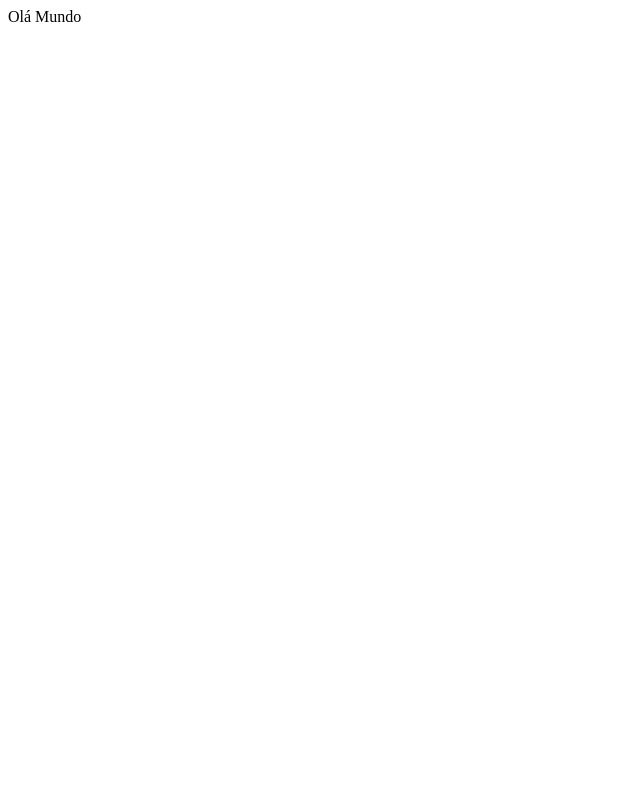
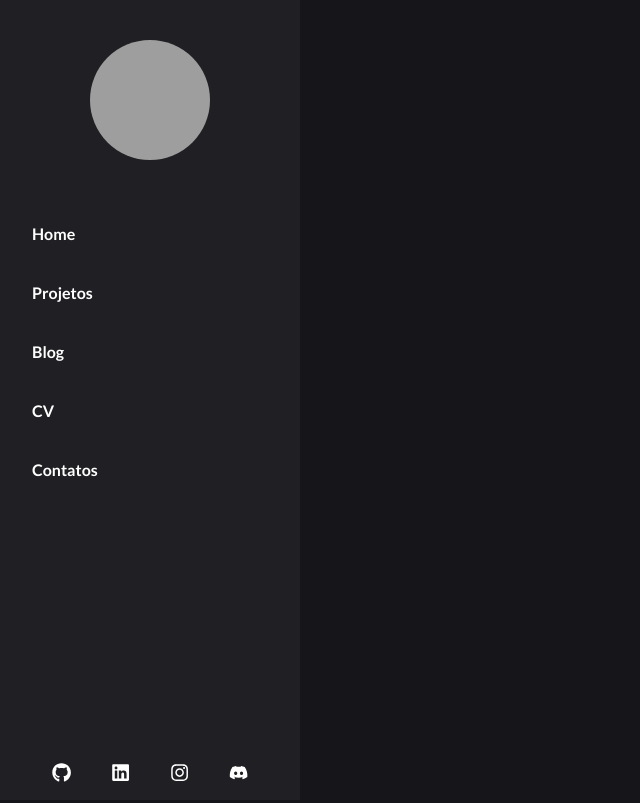
Before and after one commit to DevEduardoSouza/portfolio, a React (Create React App) app in the folder portfolio-front/: page / in a window 1280 px wide. Shown: the whole page, without its empty margins (0-640 px from the left). Built offline with nearby package versions, Linux system fonts and the light colour scheme; grey boxes are pictures that could not be loaded.

Commit message:
feat: add header

```diff
--- a/portfolio-front/public/index.html
+++ b/portfolio-front/public/index.html
@@ -10,7 +10,15 @@
       content="Web site created using create-react-app"
     />
 
-    <title>React App</title>
+    <!-- Fonts -->
+    <link rel="preconnect" href="https://fonts.googleapis.com" />
+    <link rel="preconnect" href="https://fonts.gstatic.com" crossorigin />
+    <link
+      href="https://fonts.googleapis.com/css2?family=Lato:ital,wght@0,100;0,300;0,400;0,700;0,900;1,100;1,300;1,400;1,700;1,900&family=Sriracha&display=swap"
+      rel="stylesheet"
+    />
+
+    <title>Eduardo Souza</title>
   </head>
   <body>
     <noscript>You need to enable JavaScript to run this app.</noscript>
--- a/portfolio-front/src/App.js
+++ /dev/null
@@ -1,5 +0,0 @@
-function App() {
-  return <div>Olá Mundo</div>;
-}
-
-export default App;
--- /dev/null
+++ b/portfolio-front/src/App.jsx
@@ -0,0 +1,18 @@
+import { ThemeProvider } from "styled-components";
+
+import { Home } from "./pages/home/Home";
+import theme from "./theme/theme";
+import GlobalStyles from "./styles/GlobalStyles";
+
+function App() {
+  return (
+    <div>
+      <ThemeProvider theme={theme}>
+        <GlobalStyles />
+        <Home />
+      </ThemeProvider>
+    </div>
+  );
+}
+
+export default App;
--- /dev/null
+++ b/portfolio-front/src/components/header/Header.jsx
@@ -0,0 +1,66 @@
+import React from "react";
+import {
+  StyleHeader,
+  Profile,
+  ContainerImg,
+  Nav,
+  List,
+  Item,
+  SocialMedia,
+} from "./Header.styles";
+import theme from "../../theme/theme";
+
+import { FaGithub } from "react-icons/fa6";
+import { FaLinkedin } from "react-icons/fa6";
+import { FaInstagram } from "react-icons/fa6";
+import { FaDiscord } from "react-icons/fa6";
+
+import imageProfile from "../../assets/img-profile-example.jpg";
+
+export const Header = () => {
+
+  return (
+    <StyleHeader>
+      <Profile>
+        <ContainerImg>
+          <img src={imageProfile} alt="User" />
+        </ContainerImg>
+      </Profile>
+
+      <Nav>
+        <List>
+          <Item>
+            <a href="home.com">Home</a>
+          </Item>
+          <Item>
+            <a href="projetos.com">Projetos</a>
+          </Item>
+          <Item>
+            <a href="blog.com">Blog</a>
+          </Item>
+          <Item>
+            <a href="cv.com">CV</a>
+          </Item>
+          <Item>
+            <a href="contatos.com">Contatos</a>
+          </Item>
+        </List>
+      </Nav>
+
+      <SocialMedia>
+        <a href={theme.socialLinks.github}>
+          <FaGithub />
+        </a>
+        <a href={theme.socialLinks.LinkedIn}>
+          <FaLinkedin />
+        </a>
+        <a href={theme.socialLinks.Instagram}>
+          <FaInstagram />
+        </a>
+        <a href={theme.socialLinks.Discord}>
+          <FaDiscord />
+        </a>
+      </SocialMedia>
+    </StyleHeader>
+  );
+};
--- /dev/null
+++ b/portfolio-front/src/components/header/Header.styles.jsx
@@ -0,0 +1,111 @@
+import styled from "styled-components";
+
+export const StyleHeader = styled.header`
+  display: flex;
+  flex-direction: column;
+  align-items: flex-start;
+
+  gap: ${(props) => props.theme.spacing.large};
+  padding: ${(props) => props.theme.spacing.medium};
+  background-color: ${(props) => props.theme.colors.darkBG};
+
+  width: 23%;
+  min-width: 300px;
+  height: 100vh;
+
+  position: fixed;
+  top: 0;
+  left: 0;
+
+  position: relative;
+`;
+
+export const Profile = styled.div`
+  padding: ${(props) => props.theme.spacing.large};
+
+  width: 100%;
+`;
+
+export const ContainerImg = styled.div`
+  margin: 0 auto;
+  width: 120px;
+  height: 120px;
+  border-radius: ${(props) => props.theme.border.large};
+
+  display: flex;
+  align-items: center;
+  justify-content: center;
+
+  img {
+    width: 100%;
+    height: 100%;
+    border-radius: ${(props) => props.theme.border.borderRadiusRound};
+    object-fit: cover;
+    cursor: pointer;
+  }
+`;
+
+export const Nav = styled.nav`
+  padding: ${(props) => props.theme.spacing.borderRadiusRound};
+  width: 100%;
+`;
+
+export const List = styled.ul`
+  display: flex;
+  flex-direction: column;
+  gap: 0.5rem;
+`;
+
+export const Item = styled.li`
+  padding: ${(props) => props.theme.spacing.medium};
+  border-radius: ${(props) => props.theme.border.borderRadiusSmall};
+  cursor: pointer;
+
+  &:hover {
+    background-color: ${(props) => props.theme.colors.secondary};
+  }
+
+  @media (max-width: ${(props) => props.theme.breakpoints.sm}) {
+    &:hover {
+      background: transparent;
+    }
+  }
+
+  a {
+    display: block;
+    width: 100%;
+    height: 100%;
+
+    font-size: 1rem;
+    font-weight: bold;
+
+    &:active {
+      color: ${(props) => props.theme.colors.primary};
+    }
+  }
+`;
+
+export const SocialMedia = styled.div`
+  width: 100%;
+  height: 50px;
+
+  display: flex;
+  align-items: center;
+  justify-content: center;
+  gap: ${(props) => props.theme.spacing.small};
+
+  position: absolute;
+  left: 0;
+  bottom: 0;
+
+  a {
+    padding: ${(props) => props.theme.spacing.medium};
+    font-size: 1.2rem;
+    cursor: pointer;
+    &:hover {
+      color: ${(props) => props.theme.colors.primary};
+    }
+  }
+
+
+`;
--- /dev/null
+++ b/portfolio-front/src/pages/home/Home.jsx
@@ -0,0 +1,10 @@
+import React from "react";
+import { Header } from "../../components/header/Header";
+
+export const Home = () => {
+  return (
+    <div>
+      <Header />
+    </div>
+  );
+};
--- /dev/null
+++ b/portfolio-front/src/styles/GlobalStyles.jsx
@@ -0,0 +1,37 @@
+import { createGlobalStyle } from "styled-components";
+import theme from "../theme/theme.js";
+
+export default createGlobalStyle`
+  *{
+    margin: 0;
+    padding: 0;
+    box-sizing: border-box;
+    font-family: ${theme.typography.primary};
+    -webkit-tap-highlight-color: rgba(0, 0, 0, 0);
+  }
+
+  body{
+    width: 100%;
+    background-color: ${theme.colors.dark};
+    color: ${theme.colors.white};
+  }
+
+  a{
+    color: ${theme.colors.white};
+    text-decoration: none;
+  }
+
+  button{
+    background: none;
+    border: none;
+  }
+
+  nav ul, li{
+    list-style: none;
+  }
+
+  input{
+    border: none;
+    outline: none;
+  }
+`;
--- a/portfolio-front/src/theme/theme.js
+++ b/portfolio-front/src/theme/theme.js
@@ -1,15 +1,18 @@
 const theme = {
   colors: {
-    primary: "#007bff",
-    secondary: "#6c757d",
+    primary: "#f3b410",
+    secondary: "#abaeb18f",
     background: "#f8f9fa",
     text: "#343a40",
     success: "#28a745",
     error: "#dc3545",
     dark: "#16161a",
-    white: "#e4e5f1",
+    darkBG: "#202024",
+    white: "#fff",
   },
   typography: {
+    primary: "'Lato', sans-serif",
+    secondary: "'Sriracha', cursive",
     fontFamily: "Roboto, sans-serif",
     baseFontSize: "16px",
     heading: {
@@ -41,6 +44,20 @@ const theme = {
     duration: "0.3s",
     easing: "ease-in-out",
   },
+  border:{
+    borderGray : "1px solid #79797913",
+    borderRadiusSmall: "8px",
+    borderRadiusLarge: "12px",
+    borderRadiusRound: "50%",
+  },
+  socialLinks: {
+    github: "https://www.github.com/seuusuario",
+    facebook: "https://www.facebook.com/seuusuario",
+    twitter: "https://twitter.com/seuusuario",
+    Instagram: "https://www.instagram.com/seuusuario",
+    LinkedIn: "https://www.linkedin.com/in/seuusuario",
+    Discord: "https://www.discord.com/in/seuusuario",
+  }
 };
 
 export default theme;
```
Also changed, not shown: 1 other file (tests, documents, lock files or other folders).
